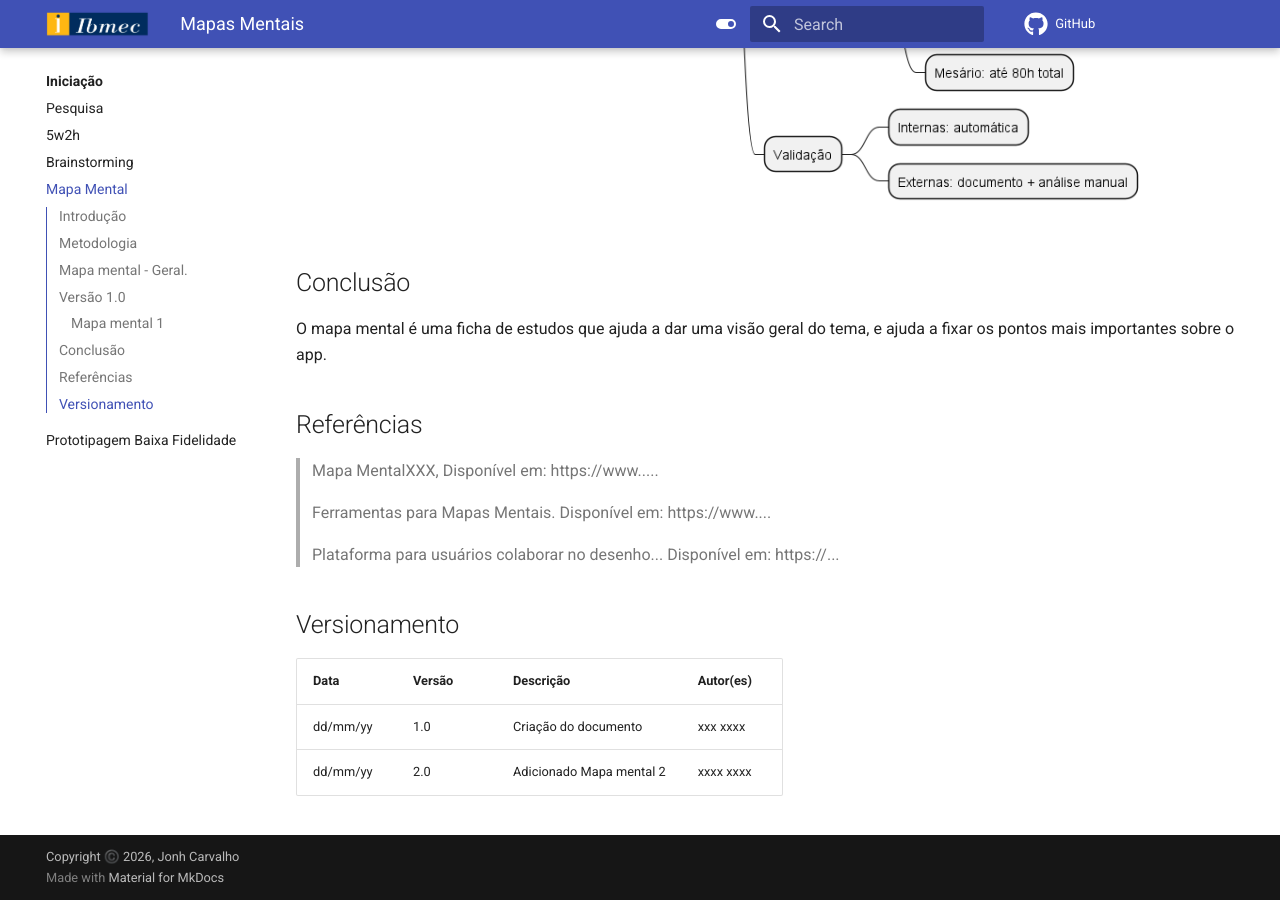
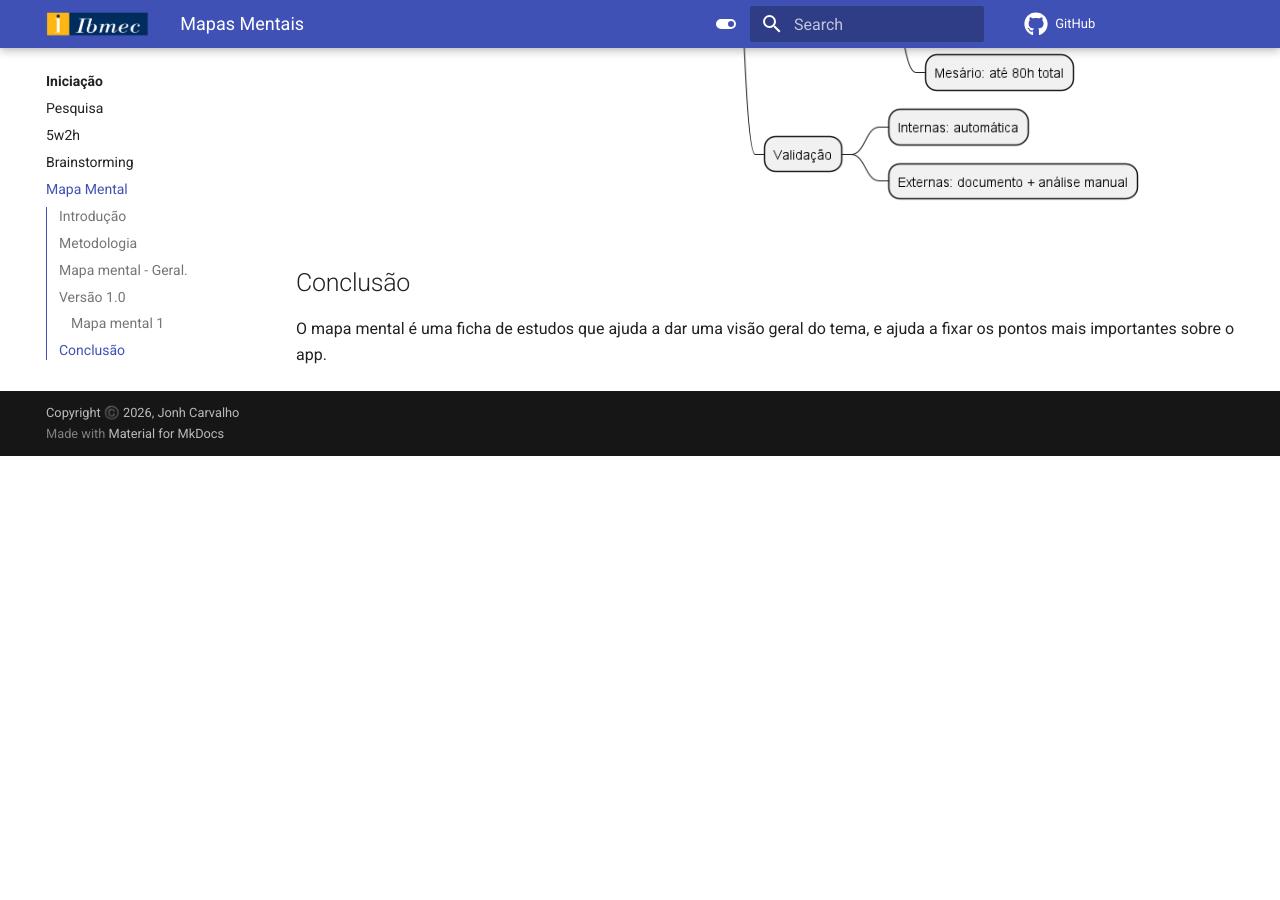
Before and after one commit to Projetos-de-Extensao/PBE_26.1_8003_I, an MkDocs documentation site: the page built from docs/Iniciacao/mapa_mental.md, in a window 1280 px wide and 900 px high, scrolled down 1419 px. Built offline with MkDocs 1.6.1 and Material for MkDocs 9.7.7, drawn with Linux system fonts in a browser that asks for light colours; comment, search, counter and statistics services are not loaded; after the commit the page ends 1875 px from its top, so only the background shows below that.

Commit message:
update_docs

```diff
--- a/docs/Iniciacao/mapa_mental.md
+++ b/docs/Iniciacao/mapa_mental.md
@@ -29,16 +29,3 @@ Foi levantado um ponto importante sobre o app e, assim, foi produzido o mapa men
 <p align = "justify">
 O mapa mental é uma ficha de estudos que ajuda a dar uma visão geral do tema, e ajuda a fixar os pontos mais importantes sobre o app.
 </p>
-
-## Referências
-> Mapa MentalXXX,  Disponível em: https://www.....
-
-> Ferramentas para Mapas Mentais. Disponível em: https://www....
-
-> Plataforma para usuários colaborar no desenho... Disponível em: https://...
-
-## Versionamento
-| Data | Versão | Descrição | Autor(es) |
-| -- | -- | -- | -- |
-| dd/mm/yy | 1.0 | Criação do documento | xxx xxxx |
-| dd/mm/yy | 2.0 | Adicionado Mapa mental 2 | xxxx xxxx |
```
Also changed, not shown: docs/Iniciacao/5w2h.md (+0 -12 lines), docs/Iniciacao/brainstorm.md (+0 -9 lines), docs/index.md (+2 -2 lines).
